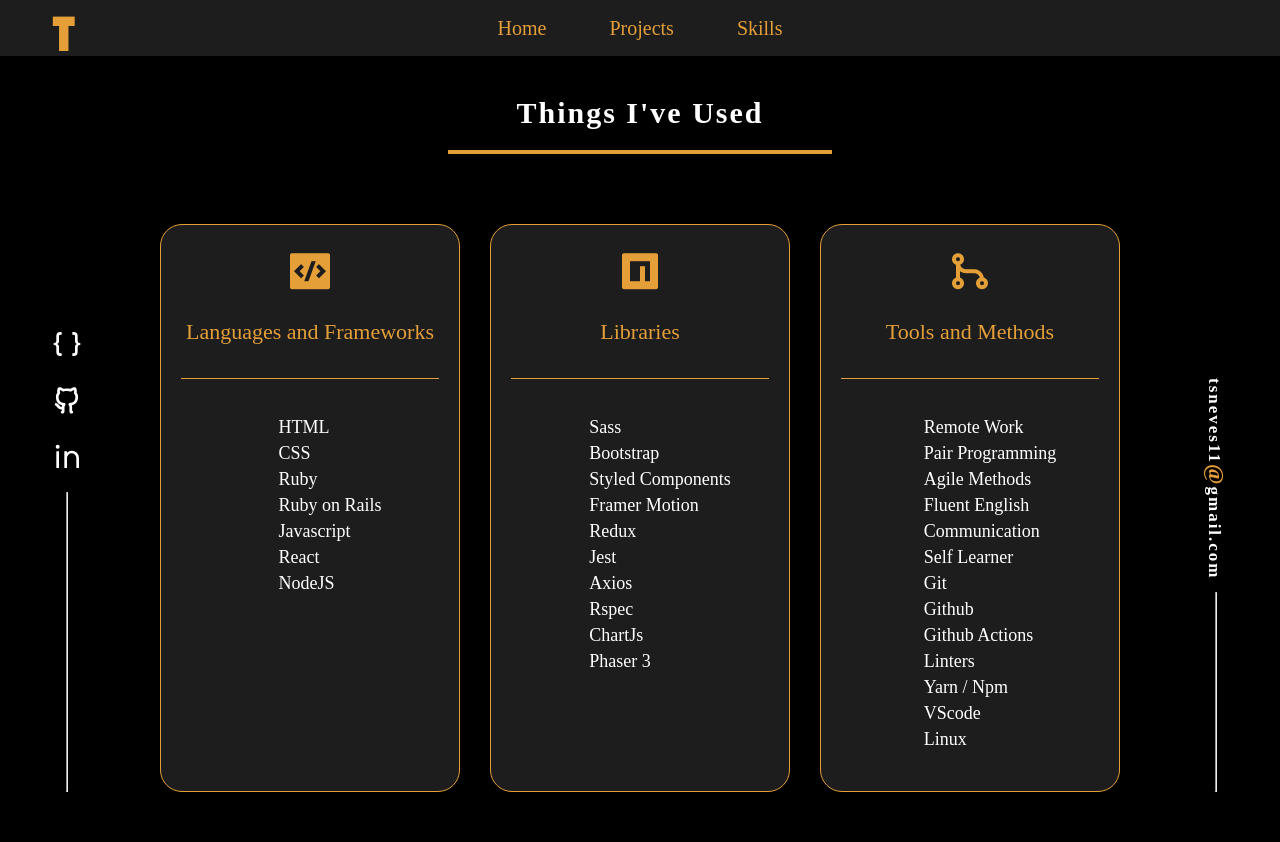
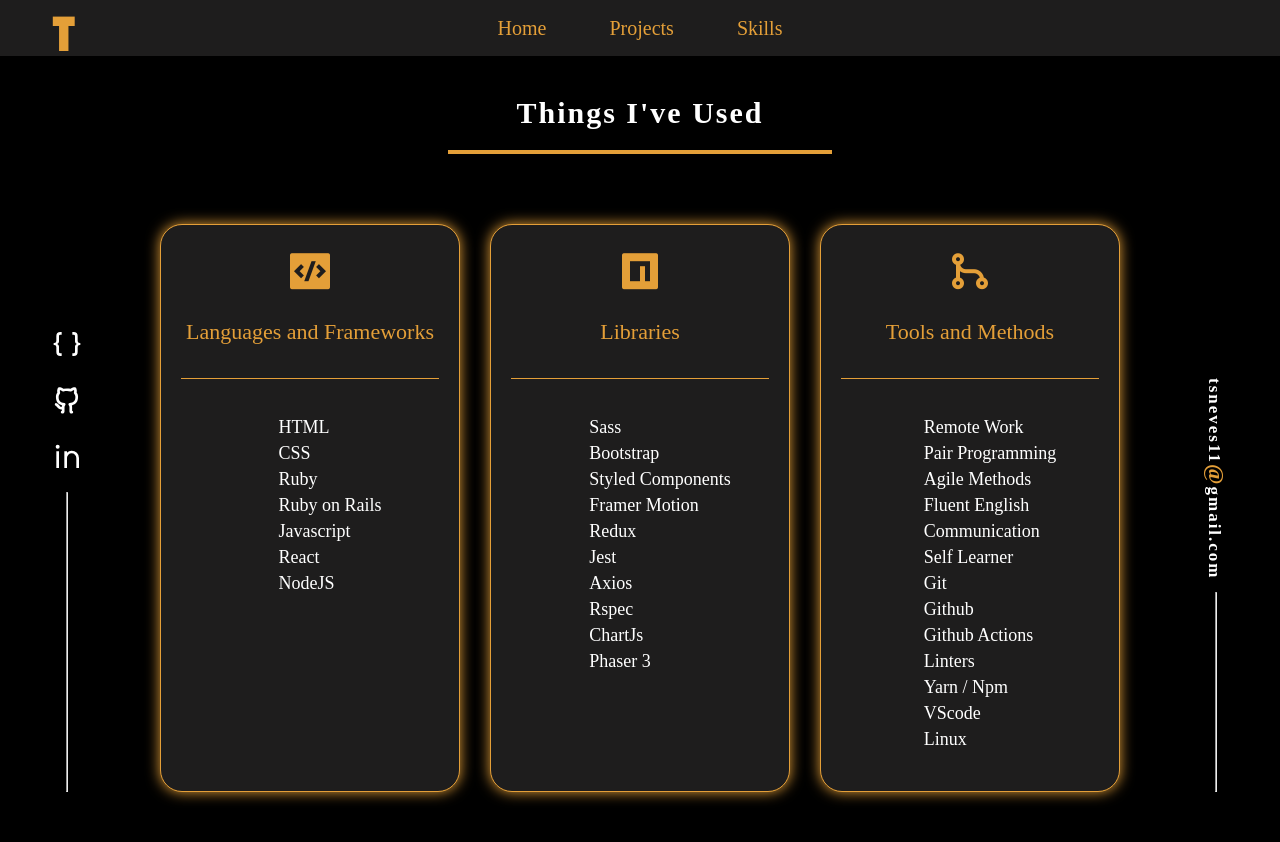
Before and after one commit to thneves/Thales-Next, a Next.js app: page /skills in a window 1280 px wide. Built offline with nearby package versions, Linux system fonts and the light colour scheme; a web font is replaced by a local one.

Commit message:
Add effect to SkillsCard component

```diff
--- a/components/SkillsCard.tsx
+++ b/components/SkillsCard.tsx
@@ -50,12 +50,18 @@ const StyledDiv = styled(motion.div)`
   border-radius: 22px ;
   padding: 20px;
   background-color: ${colors.darkColor};
+  box-shadow: 0 0 14px ${colors.primaryColor};
 `;
 
 const SkillsCard: React.FC<Props> = ({ title, icon, list }) => {
 
-  return (
-    <StyledDiv>
+   return (
+    <StyledDiv
+      initial={{ opacity: 0.2 }}
+      animate={{ rotate: 360, opacity: 1 }}
+      transition={{ duration: 1.1 }}
+
+    >
       <IconDiv>{icon}</IconDiv>
       <StyledH3>{title}</StyledH3>
         <StyledList>
--- a/constants/motionText.ts
+++ b/constants/motionText.ts
@@ -6,8 +6,8 @@ export const sentence = {
   visible: {
     opacity: 1,
     transition: {
-      delay: 1,
-      staggerChildren: 0.04
+      delay: 0.8,
+      staggerChildren: 0.03
     }
   }
 };
```
